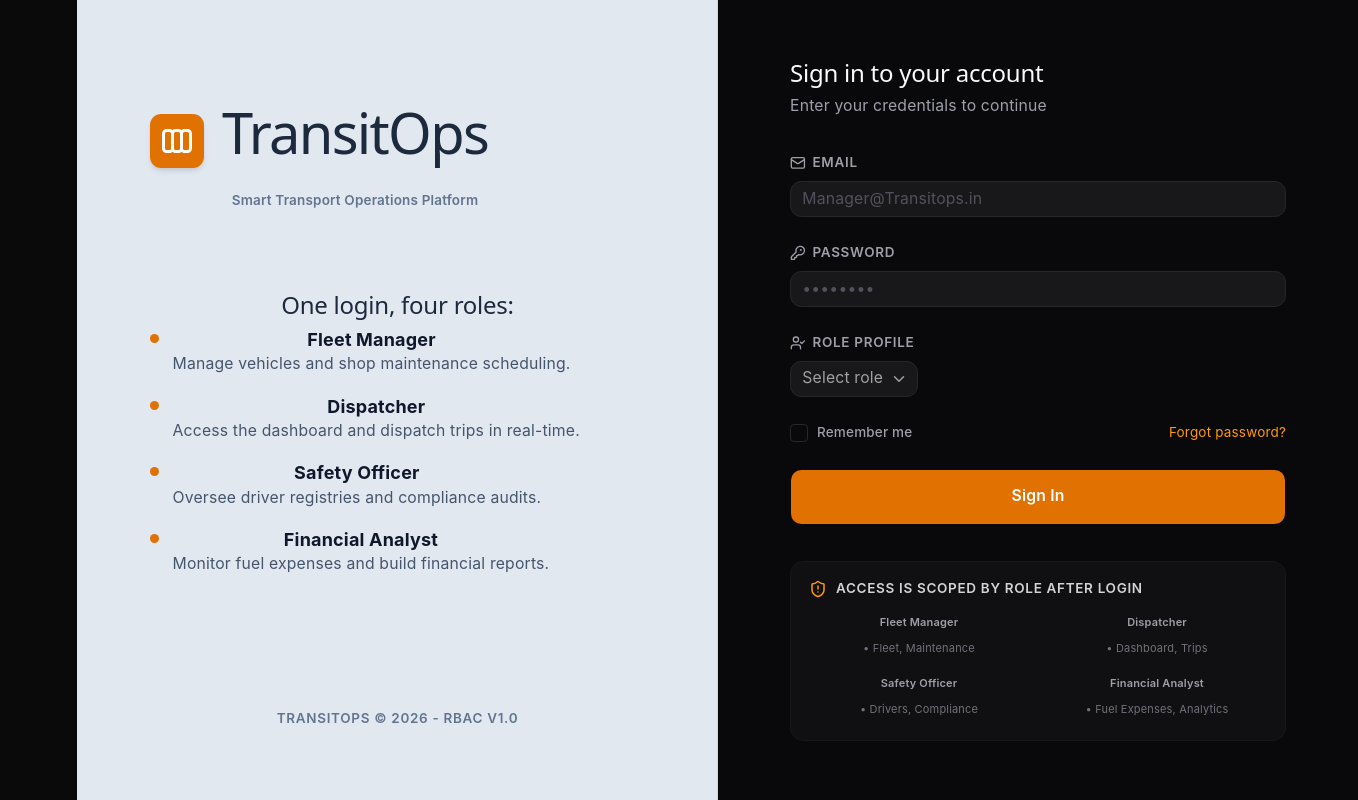
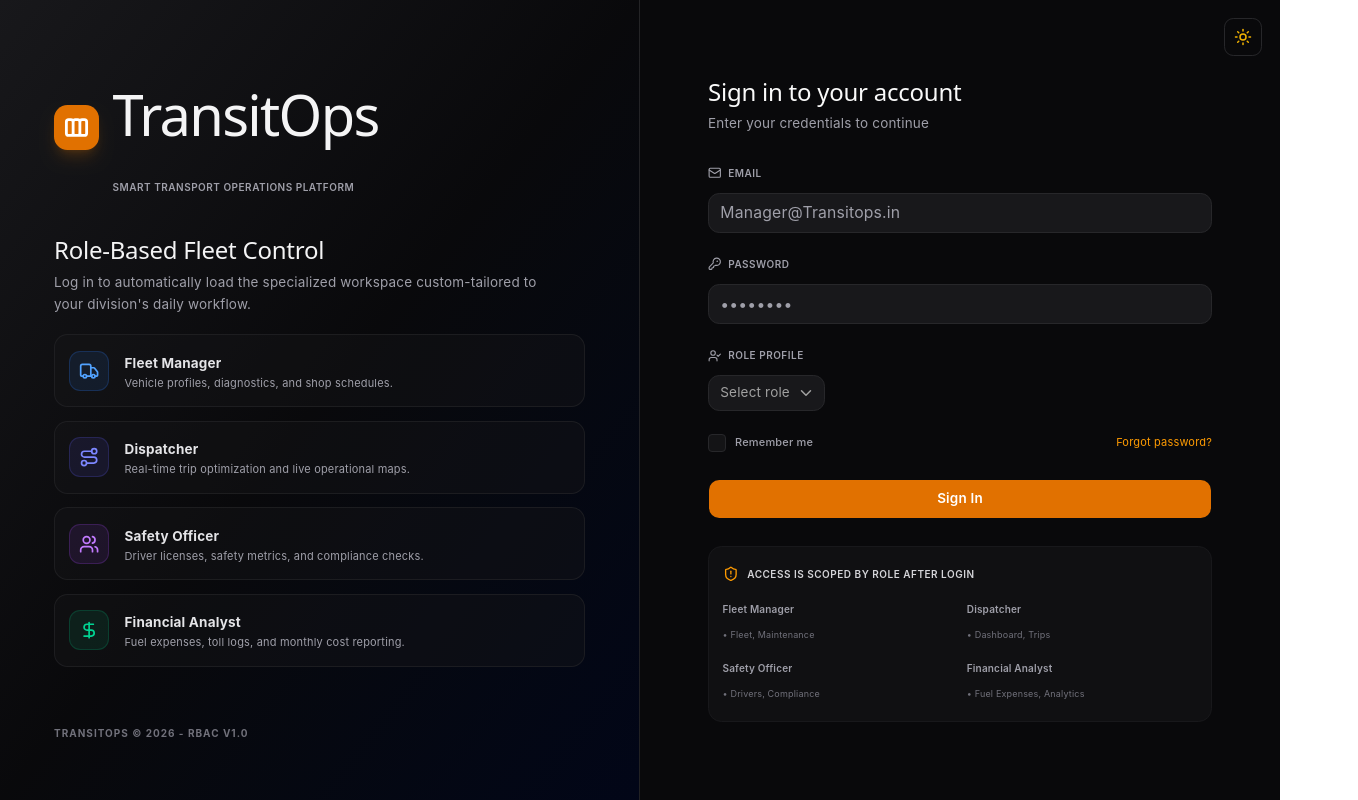
Before and after one commit to xnacro/TransitOps, a React (Vite) app in the folder frontend/: page / in a window 1280 px wide. Shown: the whole page, 1358 px wide, since content can reach past the window. Built offline with nearby package versions, Linux system fonts and the light colour scheme.

Commit message:
style: optimize login theme selector, sizing, and full-screen layouts

```diff
--- a/frontend/src/App.jsx
+++ b/frontend/src/App.jsx
@@ -10,6 +10,7 @@ function App() {
   }
 
   const handleLogout = () => {
+    window.history.pushState({}, '', '/')
     setUser(null)
   }
 
--- a/frontend/src/index.css
+++ b/frontend/src/index.css
@@ -2,6 +2,8 @@
 @import "tw-animate-css";
 @import "shadcn/tailwind.css";
 @import "@fontsource-variable/geist";
+
+@custom-variant dark (&:where(.dark, .dark *));
 
 @theme {
   --color-background: var(--background);
@@ -90,14 +92,8 @@ body {
 }
 
 #root {
-  width: 1126px;
-  max-width: 100%;
-  margin: 0 auto;
-  text-align: center;
-  border-inline: 1px solid var(--border);
-  min-height: 100svh;
-  display: flex;
-  flex-direction: column;
+  width: 100%;
+  height: 100vh;
   box-sizing: border-box;
 }
 
--- a/frontend/src/pages/Login.jsx
+++ b/frontend/src/pages/Login.jsx
@@ -3,9 +3,11 @@ import { Input } from "@/components/ui/input"
 import { Button } from "@/components/ui/button"
 import { Select, SelectContent, SelectItem, SelectTrigger, SelectValue } from "@/components/ui/select"
 import { Checkbox } from "@/components/ui/checkbox"
-import { AlertCircle, ShieldAlert, KeyRound, Mail, UserCheck } from 'lucide-react'
+import { AlertCircle, ShieldAlert, KeyRound, Mail, UserCheck, Truck, Route, Users, DollarSign, Sun, Moon } from 'lucide-react'
+import { useTheme } from '../components/theme-provider'
 
 export default function Login({ onLogin }) {
+  const { theme, setTheme } = useTheme()
   const [email, setEmail] = useState('')
   const [password, setPassword] = useState('')
   const [role, setRole] = useState('')
@@ -36,108 +38,151 @@ export default function Login({ onLogin }) {
   }
 
   return (
-    <div className="flex h-screen w-screen overflow-hidden font-sans">
+    <div className="flex h-screen w-screen overflow-hidden font-sans bg-white dark:bg-zinc-950">
       {/* Left Pane - Brand Showcase */}
-      <div className="hidden md:flex md:w-1/2 flex-col justify-between p-16 bg-slate-200 text-slate-800 border-r border-slate-300">
-        <div className="space-y-8">
+      <div className="hidden md:flex md:w-1/2 flex-col justify-between p-8 lg:p-12 bg-gradient-to-br from-slate-100 via-zinc-200 to-slate-200 dark:from-zinc-900 dark:via-zinc-950 dark:to-slate-950 text-zinc-800 dark:text-zinc-100 border-r border-slate-200 dark:border-zinc-800/80 overflow-y-auto">
+        <div className="space-y-6 lg:space-y-8">
           {/* Logo & Header */}
-          <div className="flex items-center space-x-4">
-            <div className="h-12 w-12 bg-amber-600 rounded-lg flex items-center justify-center text-white shadow-md">
-              <svg className="h-8 w-8" fill="none" viewBox="0 0 24 24" stroke="currentColor" strokeWidth={2}>
+          <div className="flex items-center space-x-3">
+            <div className="h-10 w-10 bg-amber-600 rounded-xl flex items-center justify-center text-white shadow-lg shadow-amber-600/20 shrink-0">
+              <svg className="h-6 w-6" fill="none" viewBox="0 0 24 24" stroke="currentColor" strokeWidth={2.5}>
                 <path strokeLinecap="round" strokeLinejoin="round" d="M9 17V7m0 10a2 2 0 01-2 2H5a2 2 0 01-2-2V7a2 2 0 012-2h2a2 2 0 012 2m0 10a2 2 0 002 2h2a2 2 0 002-2M9 7a2 2 0 012-2h2a2 2 0 012 2m0 10V7m0 10a2 2 0 002 2h2a2 2 0 002-2V7a2 2 0 00-2-2h-2a2 2 0 00-2 2" />
               </svg>
             </div>
             <div>
-              <h1 className="text-3xl font-extrabold tracking-tight text-slate-900 leading-none">TransitOps</h1>
-              <p className="text-xs text-slate-500 font-semibold mt-1">Smart Transport Operations Platform</p>
+              <h1 className="text-2xl font-black tracking-tight text-zinc-900 dark:text-white leading-none">TransitOps</h1>
+              <p className="text-[10px] text-zinc-500 dark:text-zinc-400 font-semibold mt-1 uppercase tracking-wider">Smart Transport Operations Platform</p>
             </div>
           </div>
 
           {/* Core message */}
-          <div className="space-y-6 pt-10">
-            <h2 className="text-xl font-bold text-slate-900">One login, four roles:</h2>
-            <ul className="space-y-4">
+          <div className="space-y-4">
+            <div className="space-y-1.5">
+              <h2 className="text-xl font-extrabold tracking-tight text-zinc-850 dark:text-zinc-100">Role-Based Fleet Control</h2>
+              <p className="text-xs text-zinc-655 dark:text-zinc-400 max-w-md leading-relaxed">
+                Log in to automatically load the specialized workspace custom-tailored to your division's daily workflow.
+              </p>
+            </div>
+
+            <div className="grid grid-cols-1 gap-3">
               {[
-                { name: "Fleet Manager", desc: "Manage vehicles and shop maintenance scheduling." },
-                { name: "Dispatcher", desc: "Access the dashboard and dispatch trips in real-time." },
-                { name: "Safety Officer", desc: "Oversee driver registries and compliance audits." },
-                { name: "Financial Analyst", desc: "Monitor fuel expenses and build financial reports." }
-              ].map((r, idx) => (
-                <li key={idx} className="flex items-start space-x-3">
-                  <span className="mt-1.5 h-2 w-2 rounded-full bg-amber-600 shrink-0" />
-                  <div>
-                    <span className="font-bold text-slate-900">{r.name}</span>
-                    <p className="text-sm text-slate-600 mt-0.5">{r.desc}</p>
+                {
+                  name: "Fleet Manager",
+                  desc: "Vehicle profiles, diagnostics, and shop schedules.",
+                  icon: Truck,
+                  color: "bg-blue-500/10 text-blue-600 dark:text-blue-400 border-blue-500/20"
+                },
+                {
+                  name: "Dispatcher",
+                  desc: "Real-time trip optimization and live operational maps.",
+                  icon: Route,
+                  color: "bg-indigo-500/10 text-indigo-600 dark:text-indigo-400 border-indigo-500/20"
+                },
+                {
+                  name: "Safety Officer",
+                  desc: "Driver licenses, safety metrics, and compliance checks.",
+                  icon: Users,
+                  color: "bg-purple-500/10 text-purple-600 dark:text-purple-400 border-purple-500/20"
+                },
+                {
+                  name: "Financial Analyst",
+                  desc: "Fuel expenses, toll logs, and monthly cost reporting.",
+                  icon: DollarSign,
+                  color: "bg-emerald-500/10 text-emerald-600 dark:text-emerald-400 border-emerald-500/20"
+                }
+              ].map((r, idx) => {
+                const Icon = r.icon
+                return (
+                  <div
+                    key={idx}
+                    className="flex items-center space-x-3.5 p-3 rounded-xl bg-white/70 border border-slate-200/80 hover:bg-white hover:border-slate-300 dark:bg-zinc-900/40 dark:border-zinc-800/60 dark:hover:bg-zinc-900/60 dark:hover:border-zinc-700/60 transition-all duration-300"
+                  >
+                    <div className={`p-2 rounded-lg border shrink-0 ${r.color}`}>
+                      <Icon className="h-4.5 w-4.5" />
+                    </div>
+                    <div>
+                      <span className="font-bold text-xs text-zinc-800 dark:text-zinc-200">{r.name}</span>
+                      <p className="text-[11px] text-zinc-500 dark:text-zinc-400 mt-0.5 leading-relaxed">{r.desc}</p>
+                    </div>
                   </div>
-                </li>
-              ))}
-            </ul>
+                )
+              })}
+            </div>
           </div>
         </div>
 
         {/* Footer */}
-        <div className="text-xs text-slate-500 font-semibold tracking-wider uppercase">
+        <div className="text-[10px] text-zinc-400 dark:text-zinc-500 font-bold tracking-widest uppercase mt-6">
           TransitOps © 2026 - RBAC v1.0
         </div>
       </div>
 
       {/* Right Pane - Authentication Form */}
-      <div className="w-full md:w-1/2 flex flex-col justify-center items-center bg-zinc-950 p-8 sm:p-12 md:p-16 relative">
-        <div className="w-full max-w-md space-y-8">
+      <div className="w-full md:w-1/2 flex flex-col justify-center items-center bg-white dark:bg-zinc-950 p-6 sm:p-10 md:p-12 overflow-y-auto relative">
+        {/* Theme Toggle Button */}
+        <button
+          onClick={() => setTheme(theme === 'dark' ? 'light' : 'dark')}
+          className="absolute top-4 right-4 p-2 rounded-md border border-slate-200 hover:bg-slate-100 text-zinc-500 hover:text-zinc-900 dark:border-zinc-800 dark:hover:bg-zinc-900 dark:text-zinc-400 dark:hover:text-zinc-100 transition-colors cursor-pointer"
+          title={theme === 'dark' ? "Switch to Light Mode" : "Switch to Dark Mode"}
+        >
+          {theme === 'dark' ? <Sun className="h-4 w-4 text-yellow-500" /> : <Moon className="h-4 w-4" />}
+        </button>
+
+        <div className="w-full max-w-md space-y-6 py-6">
           {/* Header */}
-          <div className="space-y-2 text-center md:text-left">
-            <h2 className="text-3xl font-bold tracking-tight text-zinc-100">Sign in to your account</h2>
-            <p className="text-sm text-zinc-400">Enter your credentials to continue</p>
+          <div className="space-y-1 text-center md:text-left">
+            <h2 className="text-2xl font-bold tracking-tight text-zinc-900 dark:text-zinc-100">Sign in to your account</h2>
+            <p className="text-xs text-zinc-500 dark:text-zinc-400">Enter your credentials to continue</p>
           </div>
 
           {/* Error State Banner */}
           {error && (
-            <div className="p-4 rounded-lg bg-destructive/10 border border-destructive/20 text-destructive text-sm flex items-start space-x-3 animate-in fade-in zoom-in-95 duration-200">
-              <AlertCircle className="h-5 w-5 shrink-0 mt-0.5" />
+            <div className="p-3.5 rounded-lg bg-destructive/10 border border-destructive/20 text-destructive text-xs flex items-start space-x-2.5 animate-in fade-in zoom-in-95 duration-200">
+              <AlertCircle className="h-4 w-4 shrink-0 mt-0.5" />
               <div>
                 <span className="font-semibold">Error state</span>
-                <p className="text-xs mt-1 text-destructive/90">{error}</p>
+                <p className="text-[11px] mt-0.5 text-destructive/90">{error}</p>
               </div>
             </div>
           )}
 
           {/* Form */}
-          <form onSubmit={handleSubmit} className="space-y-6">
-            <div className="space-y-2">
-              <label className="text-xs font-semibold text-zinc-400 uppercase tracking-wider flex items-center gap-1.5">
-                <Mail className="h-3.5 w-3.5" /> Email
+          <form onSubmit={handleSubmit} className="space-y-4">
+            <div className="space-y-1.5">
+              <label className="text-[10px] font-semibold text-zinc-500 dark:text-zinc-400 uppercase tracking-wider flex items-center gap-1.5">
+                <Mail className="h-3 w-3" /> Email
               </label>
               <Input
                 type="email"
                 placeholder="Manager@Transitops.in"
                 value={email}
                 onChange={(e) => setEmail(e.target.value)}
-                className="bg-zinc-900 border-zinc-800 text-zinc-100 placeholder:text-zinc-600 focus:border-amber-600 focus:ring-1 focus:ring-amber-600"
+                className="bg-slate-50 border-slate-200 text-zinc-900 placeholder:text-zinc-400 focus:border-amber-600 focus:ring-1 focus:ring-amber-600 dark:bg-zinc-900 dark:border-zinc-800 dark:text-zinc-100 dark:placeholder:text-zinc-650 h-9 text-xs"
               />
             </div>
 
-            <div className="space-y-2">
-              <label className="text-xs font-semibold text-zinc-400 uppercase tracking-wider flex items-center gap-1.5">
-                <KeyRound className="h-3.5 w-3.5" /> Password
+            <div className="space-y-1.5">
+              <label className="text-[10px] font-semibold text-zinc-500 dark:text-zinc-400 uppercase tracking-wider flex items-center gap-1.5">
+                <KeyRound className="h-3 w-3" /> Password
               </label>
               <Input
                 type="password"
                 placeholder="••••••••"
                 value={password}
                 onChange={(e) => setPassword(e.target.value)}
-                className="bg-zinc-900 border-zinc-800 text-zinc-100 placeholder:text-zinc-600 focus:border-amber-600 focus:ring-1 focus:ring-amber-600"
+                className="bg-slate-50 border-slate-200 text-zinc-900 placeholder:text-zinc-400 focus:border-amber-600 focus:ring-1 focus:ring-amber-600 dark:bg-zinc-900 dark:border-zinc-800 dark:text-zinc-100 dark:placeholder:text-zinc-650 h-9 text-xs"
               />
             </div>
 
-            <div className="space-y-2">
-              <label className="text-xs font-semibold text-zinc-400 uppercase tracking-wider flex items-center gap-1.5">
-                <UserCheck className="h-3.5 w-3.5" /> Role Profile
+            <div className="space-y-1.5">
+              <label className="text-[10px] font-semibold text-zinc-500 dark:text-zinc-400 uppercase tracking-wider flex items-center gap-1.5">
+                <UserCheck className="h-3 w-3" /> Role Profile
               </label>
               <Select onValueChange={setRole} value={role}>
-                <SelectTrigger className="bg-zinc-900 border-zinc-800 text-zinc-100 focus:border-amber-600">
+                <SelectTrigger className="bg-slate-50 border-slate-200 text-zinc-900 focus:border-amber-600 dark:bg-zinc-900 dark:border-zinc-800 dark:text-zinc-100 h-9 text-xs">
                   <SelectValue placeholder="Select role" />
                 </SelectTrigger>
-                <SelectContent className="bg-zinc-900 border-zinc-800 text-zinc-100">
+                <SelectContent className="bg-white border-slate-200 text-zinc-900 dark:bg-zinc-900 dark:border-zinc-800 dark:text-zinc-100">
                   <SelectItem value="fleet-manager">Fleet Manager</SelectItem>
                   <SelectItem value="dispatcher">Dispatcher</SelectItem>
                   <SelectItem value="safety-officer">Safety Officer</SelectItem>
@@ -147,45 +192,45 @@ export default function Login({ onLogin }) {
             </div>
 
             {/* Checkbox and Forgot Password link */}
-            <div className="flex items-center justify-between text-sm">
+            <div className="flex items-center justify-between text-xs pt-1">
               <div className="flex items-center space-x-2">
-                <Checkbox id="remember" className="border-zinc-800 data-[state=checked]:bg-amber-600 data-[state=checked]:border-amber-600" />
-                <label htmlFor="remember" className="text-zinc-400 select-none text-xs font-medium cursor-pointer">
+                <Checkbox id="remember" className="border-slate-300 dark:border-zinc-800 data-[state=checked]:bg-amber-600 data-[state=checked]:border-amber-600 h-4 w-4" />
+                <label htmlFor="remember" className="text-zinc-550 dark:text-zinc-400 select-none text-[11px] font-medium cursor-pointer">
                   Remember me
                 </label>
               </div>
-              <a href="#forgot" className="text-xs text-amber-500 hover:text-amber-400 hover:underline">
+              <a href="#forgot" className="text-[11px] text-amber-600 hover:text-amber-500 dark:text-amber-500 dark:hover:text-amber-400 hover:underline">
                 Forgot password?
               </a>
             </div>
 
-            <Button type="submit" className="w-full bg-amber-600 hover:bg-amber-700 text-white font-semibold py-6 rounded-lg transition-colors">
+            <Button type="submit" className="w-full bg-amber-600 hover:bg-amber-700 text-white font-semibold py-4 h-9 rounded-lg transition-colors text-xs mt-2 cursor-pointer">
               Sign In
             </Button>
           </form>
 
           {/* Access Control Helper Box */}
-          <div className="p-4 rounded-xl bg-zinc-900/50 border border-zinc-900 space-y-2.5">
-            <div className="flex items-center space-x-2 text-xs font-semibold text-zinc-300 uppercase tracking-wider">
-              <ShieldAlert className="h-4 w-4 text-amber-500" />
+          <div className="p-3 rounded-xl bg-slate-50/50 border border-slate-200/80 dark:bg-zinc-900/50 dark:border-zinc-900 space-y-2">
+            <div className="flex items-center space-x-2 text-[10px] font-semibold text-zinc-600 dark:text-zinc-300 uppercase tracking-wider">
+              <ShieldAlert className="h-3.5 w-3.5 text-amber-600 dark:text-amber-500" />
               <span>Access is scoped by role after login</span>
             </div>
-            <div className="grid grid-cols-2 gap-x-4 gap-y-2 text-[11px] text-zinc-500">
+            <div className="grid grid-cols-2 gap-x-3 gap-y-1.5 text-[10px] text-zinc-500">
               <div>
-                <span className="font-semibold text-zinc-400">Fleet Manager</span>
-                <p className="mt-0.5">• Fleet, Maintenance</p>
+                <span className="font-semibold text-zinc-700 dark:text-zinc-400">Fleet Manager</span>
+                <p className="mt-0.5 text-[9px]">• Fleet, Maintenance</p>
               </div>
               <div>
-                <span className="font-semibold text-zinc-400">Dispatcher</span>
-                <p className="mt-0.5">• Dashboard, Trips</p>
+                <span className="font-semibold text-zinc-700 dark:text-zinc-400">Dispatcher</span>
+                <p className="mt-0.5 text-[9px]">• Dashboard, Trips</p>
               </div>
               <div>
-                <span className="font-semibold text-zinc-400">Safety Officer</span>
-                <p className="mt-0.5">• Drivers, Compliance</p>
+                <span className="font-semibold text-zinc-700 dark:text-zinc-400">Safety Officer</span>
+                <p className="mt-0.5 text-[9px]">• Drivers, Compliance</p>
               </div>
               <div>
-                <span className="font-semibold text-zinc-400">Financial Analyst</span>
-                <p className="mt-0.5">• Fuel Expenses, Analytics</p>
+                <span className="font-semibold text-zinc-700 dark:text-zinc-400">Financial Analyst</span>
+                <p className="mt-0.5 text-[9px]">• Fuel Expenses, Analytics</p>
               </div>
             </div>
           </div>
```
